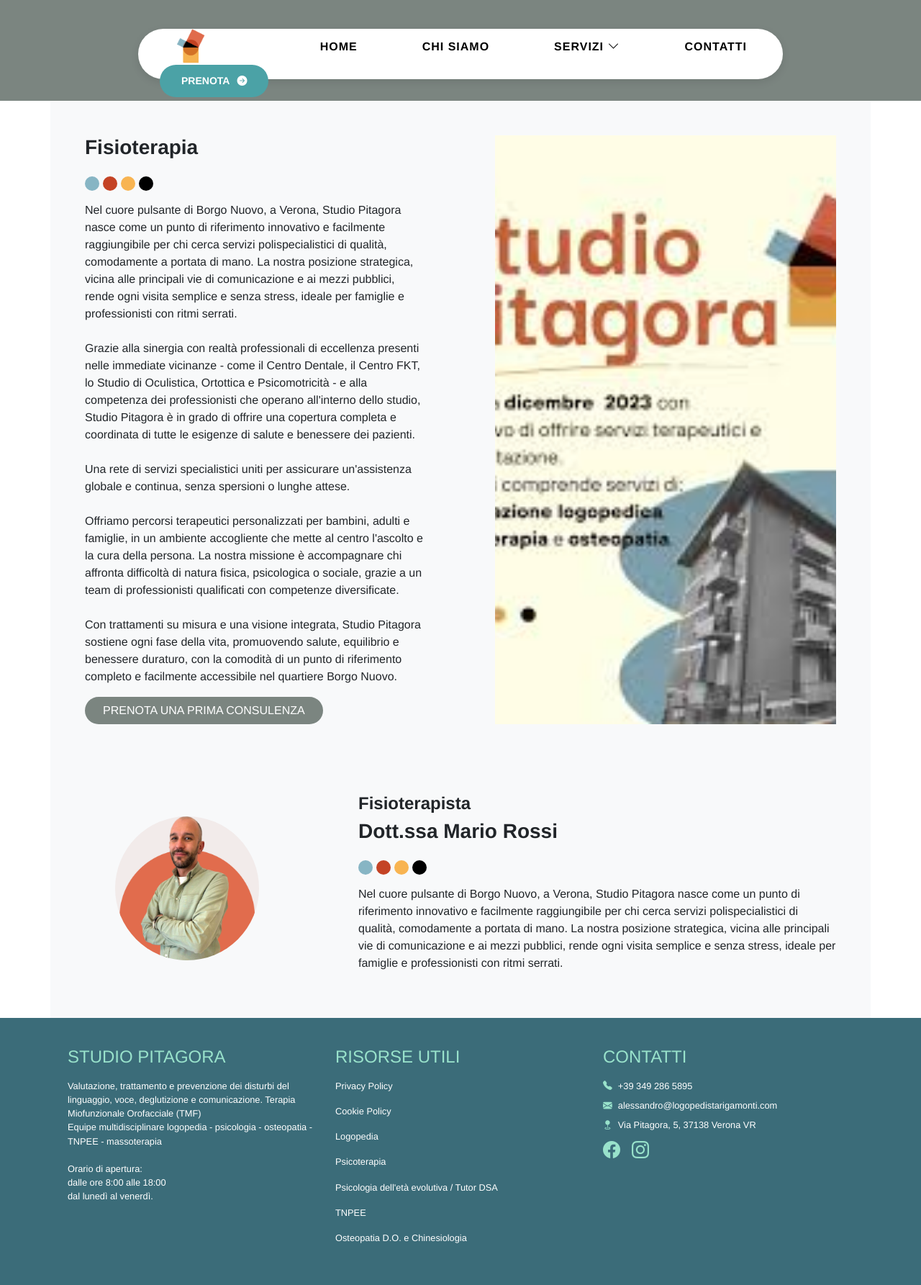
After one commit to lorisoppia1/studio_pitagora_flask, a Flask app: page /fisioterapia in a window 1280 px wide. The commit adds this page. Shown: the whole page at 72% size. Run offline with Flask 3, Linux system fonts and the light colour scheme.

Commit message:
Fix home page and add fisioterapia page

```diff
--- a/templates/chi_siamo.html
+++ b/templates/chi_siamo.html
@@ -87,7 +87,7 @@
         <h4 class="mb-3">Capitolo 2: Le prime collaborazioni</h4>
         <p>A sorpresa, dopo l'apertura, sono arrivate le prime conferme importanti. La dott.ssa Calzolari, psicologa con
           cui avevo già collaborato in passato, ha deciso di aderire con entusiasmo al progetto. Poco dopo, anche la
-          dott.ssa Venturi ha sposato questa causa, portando la sua professionalità e la sua esperienza.
+          dott.ssa Venturini ha sposato questa causa, portando la sua professionalità e la sua esperienza.
           <br><br>
           Entrambe hanno scelto di realizzare il loro studio personale all'interno di Studio Pitagora, dando vita a un
           ambiente ricco di competenze e con un forte spirito di collaborazione. Una crescita che ha superato le
@@ -100,8 +100,8 @@
           di attrezzature adeguate per rispondere alle diverse esigenze dei pazienti.
           <br><br>
           A soli sei mesi dall'apertura, questa area ha attirato l'attenzione di altri professionisti: il dott. Salzano,
-          osteopata e chinesiologo, e Nicole Stara, massoterapista, hanno chiesto di entrare a far parte del progetto,
-          ampliando l'offerta e rendendo lo studio un centro sempre più completo e specializzato.
+          osteopata e chinesiologo ha chiesto di entrare a far parte del progetto, ampliando l'offerta e rendendo lo
+          studio un centro sempre più completo e specializzato.
         </p>
 
         {% include "cerchi.html" %}
--- /dev/null
+++ b/templates/fisioterapia.html
@@ -0,0 +1,91 @@
+<!DOCTYPE html>
+<html>
+
+<head>
+  <meta charset="UTF-8">
+  <meta name="viewport" content="width=device-width, initial-scale=1.0">
+  <title>Fisioterapia</title>
+  <link href="https://cdn.jsdelivr.net/npm/bootstrap@5.3.3/dist/css/bootstrap.min.css" rel="stylesheet">
+  <link rel="stylesheet" href="https://cdn.jsdelivr.net/npm/bootstrap-icons@1.10.5/font/bootstrap-icons.css">
+  <script src="https://cdn.jsdelivr.net/npm/bootstrap@5.3.3/dist/js/bootstrap.bundle.min.js"></script>
+  <link rel="icon" type="image/png" href="{{ url_for('static', filename='images/logosenzasfondo.png') }}">
+
+  <style>
+    body {
+      font-family: "Helvetica Neue", Helvetica, Arial, sans-serif;
+    }
+  </style>
+</head>
+
+<body>
+
+  <div style="height: 140px; background-color: #7B8580;">
+    {% include "navbar.html" %}
+  </div>
+
+  <div class="container">
+    <div class="row">
+
+      <div class="col p-5 bg-light">
+        <h3 class="fw-bold">Fisioterapia</h3>
+        {% include "cerchi.html" %}
+        <p>
+          Nel cuore pulsante di Borgo Nuovo, a Verona, Studio Pitagora nasce come un punto di riferimento innovativo e
+          facilmente raggiungibile per chi cerca servizi polispecialistici di qualità, comodamente a portata di mano. La
+          nostra posizione strategica, vicina alle principali vie di comunicazione e ai mezzi pubblici, rende ogni
+          visita semplice e senza stress, ideale per famiglie e professionisti con ritmi serrati.
+          <br><br>
+          Grazie alla sinergia con realtà professionali di eccellenza presenti nelle immediate vicinanze - come il
+          Centro Dentale, il Centro FKT, lo Studio di Oculistica, Ortottica e Psicomotricità - e alla competenza dei
+          professionisti che operano all'interno dello studio, Studio Pitagora è in grado di offrire una copertura
+          completa e coordinata di tutte le esigenze di salute e benessere dei pazienti.
+          <br><br>
+          Una rete di servizi specialistici uniti per assicurare un'assistenza globale e continua, senza spersioni
+          o lunghe attese.
+          <br><br>
+          Offriamo percorsi terapeutici personalizzati per bambini, adulti e famiglie, in un ambiente accogliente che
+          mette al centro l'ascolto e la cura della persona. La nostra missione è accompagnare chi affronta difficoltà
+          di natura fisica, psicologica o sociale, grazie a un team di professionisti qualificati con
+          competenze diversificate.
+          <br><br>
+          Con trattamenti su misura e una visione integrata, Studio Pitagora sostiene ogni fase della vita, promuovendo
+          salute, equilibrio e benessere duraturo, con la comodità di un punto di riferimento completo e facilmente
+          accessibile nel quartiere Borgo Nuovo.
+        </p>
+        <div class="button-right">
+          <a href="/contatti" class="btn text-white rounded-pill px-4"
+            style="background-color:#7B8580; text-decoration:none;">
+            PRENOTA UNA PRIMA CONSULENZA
+          </a>
+        </div>
+
+      </div>
+      <div class="col p-5 bg-light">
+        <img src="{{url_for('static', filename='images/imm_1.jpeg') }}" class="img-fluid w-100 h-100 object-fit-cover">
+      </div>
+    </div>
+  </div>
+
+  <div class="container">
+    <div class="row">
+      <div class="col-4 p-5 bg-light d-flex justify-content-center align-items-center">
+        <img src="{{url_for('static', filename='images/foto_ale.png') }}" class="rounded-circle"
+          style="width: 200px; height: 200px; object-fit: cover;">
+      </div>
+      <div class="col-8 p-5 bg-light">
+        <h4 class="fw-bold">Fisioterapista</h4>
+        <h3 class="fw-bold">Dott.ssa Mario Rossi</h3>
+        {% include "cerchi.html" %}
+        <p>
+          Nel cuore pulsante di Borgo Nuovo, a Verona, Studio Pitagora nasce come un punto di riferimento innovativo e
+          facilmente raggiungibile per chi cerca servizi polispecialistici di qualità, comodamente a portata di mano. La
+          nostra posizione strategica, vicina alle principali vie di comunicazione e ai mezzi pubblici, rende ogni
+          visita semplice e senza stress, ideale per famiglie e professionisti con ritmi serrati.
+        </p>
+      </div>
+    </div>
+  </div>
+  {% include "footer.html" %}
+</body>
+
+</html>
```
Also changed, not shown: templates/home.html (+14 -21 lines).
